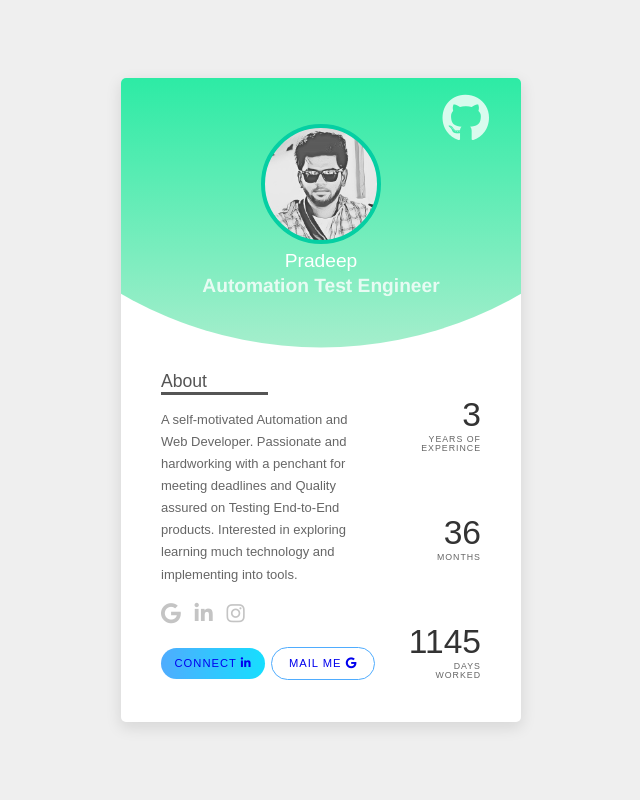
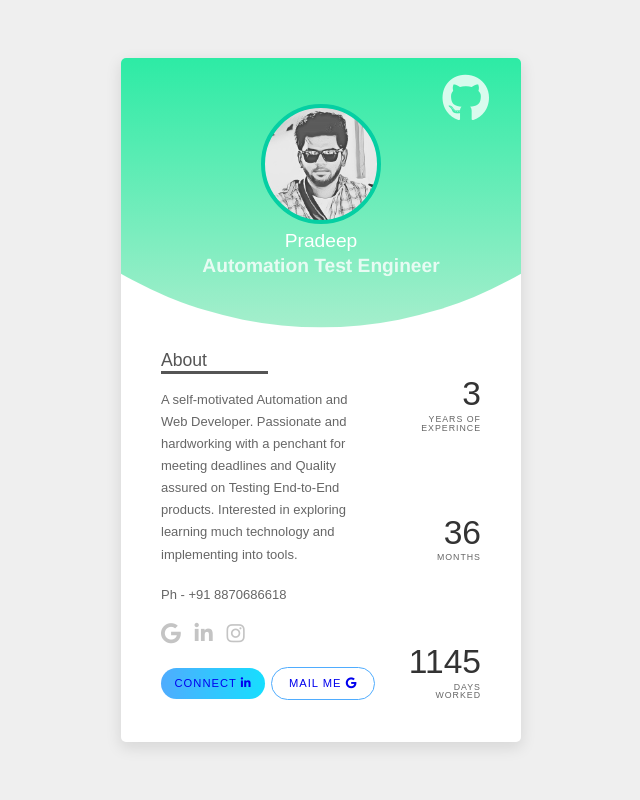
Before and after one commit to codeitpradeep/Mysite, a plain HTML site: page index.html in a window 1280 px wide. Shown: the top 800 px of the page, without its empty margins (319-959 px from the left). Drawn offline with Linux system fonts and the light colour scheme.

Commit message:
Update index.html
adding Ph num

```diff
--- a/index.html
+++ b/index.html
@@ -45,6 +45,10 @@
                             hardworking with a penchant for meeting deadlines and Quality assured on Testing
                             End-to-End products. Interested in exploring learning much technology and implementing into tools.</p>
                     </div>
+                    <div class="about-container">
+                        <br>
+                         <p class="text">Ph - +91 8870686618</p>
+                     </div>
                     <div class="icons-container ">
                         <a href="" class="icon displaynone">
                             <i class="fa fa-facebook"></i>
@@ -68,6 +72,7 @@
                             <a href="mailto: pradeepdhanush97@gmail.com" class="share">Mail me <i class="fa fa-google"></i></a>
                         </div>
                     </div>
+
                 </div>
                 <div class="right">
                     <div>
```
